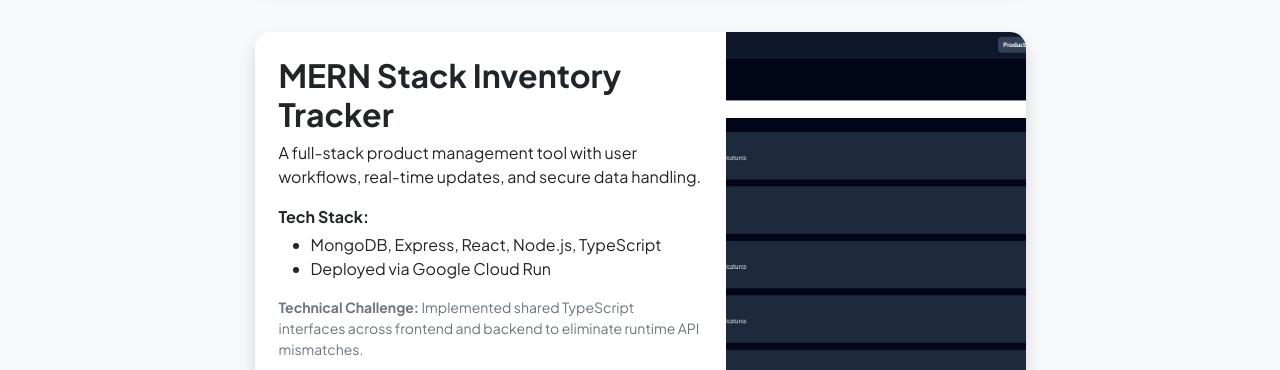
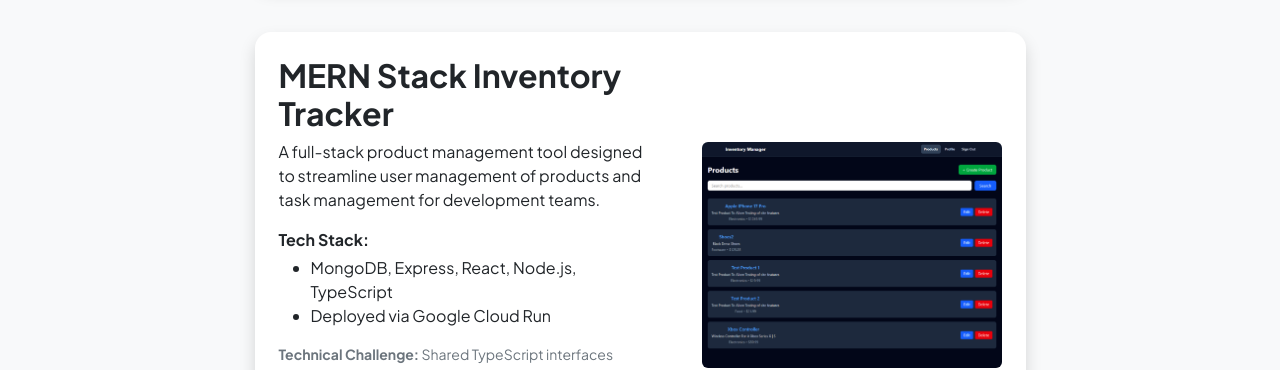
Before and after one commit to asdqwezxcvbn/Web-Portfolio, a plain HTML site: page projects.html in a window 1280 px wide. Shown: the part 1044-1414 px from the top of the page. Drawn offline with nearby package versions, Linux system fonts and the light colour scheme.

Commit message:
Update projects.html

```diff
--- a/projects.html
+++ b/projects.html
@@ -92,19 +92,15 @@
                         </div>
                     </div>
 
-                    <!-- Card 3 -->
-                    <div class="card overflow-hidden shadow rounded-4 border-0 mb-5">
+                    <!-- Project Card 3 -->
+                    <div class="card overflow-hidden shadow rounded-4 border-0 mb-5 mt-4">
                         <div class="card-body p-0">
-                            <div class="d-flex align-items-center">
-
+                            <div class="d-flex flex-column flex-lg-row align-items-center justify-content-between">
                                 <div class="p-4">
                                     <h2 class="fw-bolder">MERN Stack Inventory Tracker</h2>
-
                                     <p>
-                                        A full-stack product management tool with user workflows,
-                                        real-time updates, and secure data handling.
+                                        A full-stack product management tool designed to streamline user management of products and task management for development teams.
                                     </p>
-
                                     <p class="fw-bold mb-1">Tech Stack:</p>
                                     <ul class="mb-3">
                                         <li>MongoDB, Express, React, Node.js, TypeScript</li>
@@ -113,21 +109,23 @@
 
                                     <p class="small text-muted">
                                         <strong>Technical Challenge:</strong>
-                                        Implemented shared TypeScript interfaces across frontend and backend
-                                        to eliminate runtime API mismatches.
+                                        Shared TypeScript interfaces between frontend and backend to eliminate runtime API mismatches.
                                     </p>
 
                                     <a class="btn btn-outline-dark btn-sm"
-                                       href="https://github.com/RankenTechnicalCollege/all-coursework-asdqwezxcvbn/tree/main/HandsOnTests/HOT3"
-                                       target="_blank">
+                                    href="https://github.com/RankenTechnicalCollege/all-coursework-asdqwezxcvbn/tree/main/HandsOnTests/HOT3"
+                                    target="_blank">
                                         <i class="bi bi-github"></i> GitHub
                                     </a>
                                 </div>
 
-                                <img class="img-fluid d-none d-lg-block"
-                                     src="assets/Screenshot 2026-04-26 223939.png"
-                                     alt="MERN Inventory Tracker"
-                                     style="width:300px;height:400px;object-fit:cover;">
+                                <!-- IMAGE -->
+                                <div class="p-4 text-center">
+                                    <img class="img-fluid rounded"
+                                        src="assets/Screenshot 2026-04-26 223939.png"
+                                        alt="MERN Inventory Tracker"
+                                        style="max-width: 300px; height: auto;">
+                                </div>
 
                             </div>
                         </div>
```
